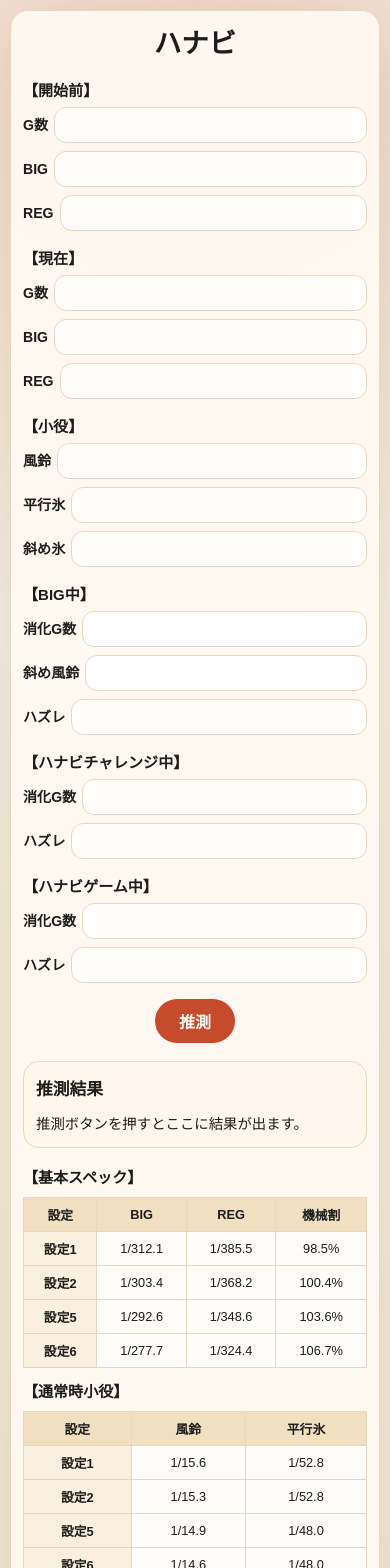
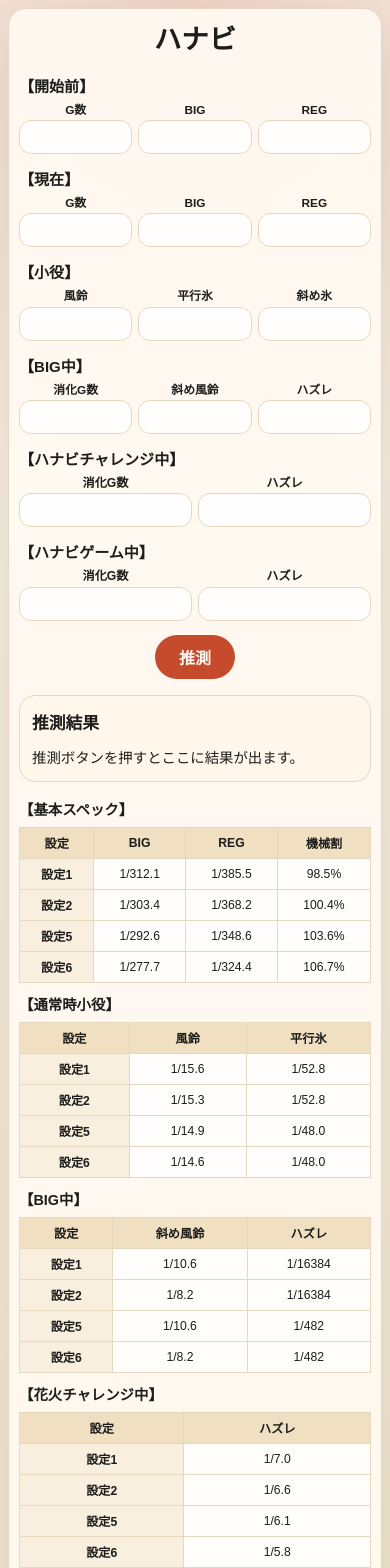
Before and after one commit to umedademu/suisoku, a Next.js app: page /hanabi in a window 390 px wide. Shown: the top 1568 px of the page. Built offline with nearby package versions, Linux system fonts and the light colour scheme.

Commit message:
スマホで3列表示を維持しつつ全体をさらにスリム化

```diff
--- a/app/globals.css
+++ b/app/globals.css
@@ -49,7 +49,7 @@ a {
 }
 
 .card-wide {
-  max-width: 420px;
+  max-width: 390px;
 }
 
 .title {
@@ -81,7 +81,7 @@ a {
 
 .input-form {
   display: grid;
-  gap: 14px;
+  gap: 12px;
   width: 100%;
   margin: 18px auto 0;
   text-align: left;
@@ -100,7 +100,7 @@ a {
 
 .input-row {
   display: grid;
-  gap: 8px;
+  gap: 6px;
 }
 
 .input-row-1 {
@@ -123,9 +123,9 @@ a {
 }
 
 .input-label {
-  font-size: 0.88rem;
+  font-size: 0.82rem;
   font-weight: 700;
-  line-height: 1.3;
+  line-height: 1.2;
 }
 
 .number-input {
@@ -135,7 +135,8 @@ a {
   background: rgba(255, 255, 255, 0.9);
   color: var(--text);
   font: inherit;
-  padding: 8px 10px;
+  padding: 7px 8px;
+  min-width: 0;
 }
 
 .number-input:focus {
@@ -170,7 +171,7 @@ a {
 
 .result-group {
   width: 100%;
-  margin: 18px auto 0;
+  margin: 16px auto 0;
   border: 1px solid var(--border);
   border-radius: 16px;
   background: rgba(255, 248, 236, 0.9);
@@ -190,8 +191,8 @@ a {
 
 .result-list {
   display: grid;
-  gap: 8px;
-  margin-top: 12px;
+  gap: 7px;
+  margin-top: 10px;
 }
 
 .result-subgroup {
@@ -226,14 +227,14 @@ a {
 }
 
 .table-wrap {
-  margin-top: 10px;
+  margin-top: 8px;
   overflow-x: auto;
 }
 
 .spec-group-wrap {
   display: grid;
-  gap: 12px;
-  margin-top: 18px;
+  gap: 10px;
+  margin-top: 16px;
 }
 
 .spec-group {
@@ -242,14 +243,14 @@ a {
 
 .spec-title {
   margin: 0 0 6px;
-  font-size: 0.94rem;
+  font-size: 0.9rem;
 }
 
 .data-table {
   width: 100%;
   min-width: 0;
   border-collapse: collapse;
-  font-size: 0.8rem;
+  font-size: 0.76rem;
 }
 
 .data-table-compact {
@@ -259,7 +260,7 @@ a {
 .data-table th,
 .data-table td {
   border: 1px solid var(--border);
-  padding: 7px 6px;
+  padding: 6px 4px;
   text-align: center;
   white-space: nowrap;
 }
@@ -321,9 +322,49 @@ a {
 }
 
 @media (max-width: 720px) {
-  .input-row-2,
+  .page-shell {
+    padding: 8px;
+  }
+
+  .card {
+    padding: 16px 10px 14px;
+  }
+
+  .input-row-2 {
+    grid-template-columns: repeat(2, minmax(0, 1fr));
+  }
+
   .input-row-3 {
+    grid-template-columns: repeat(3, minmax(0, 1fr));
+  }
+
+  .input-field {
+    gap: 4px;
+  }
+
+  .input-row-3 .input-field {
     grid-template-columns: minmax(0, 1fr);
+    gap: 3px;
+  }
+
+  .input-row-3 .input-label {
+    font-size: 0.74rem;
+    text-align: center;
+  }
+
+  .input-row-2 .input-field {
+    grid-template-columns: minmax(0, 1fr);
+    gap: 3px;
+  }
+
+  .input-row-2 .input-label {
+    font-size: 0.76rem;
+    text-align: center;
+  }
+
+  .input-row-2 .number-input,
+  .input-row-3 .number-input {
+    padding: 7px 6px;
   }
 
   .result-item {
```
Also changed, not shown: 1 other file (tests, documents, lock files or other folders).
